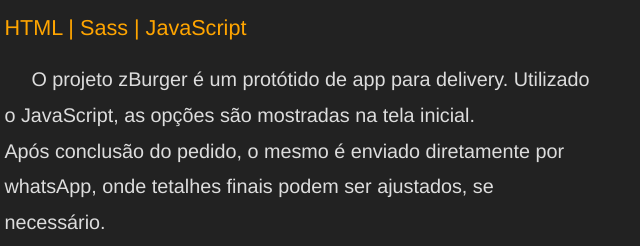
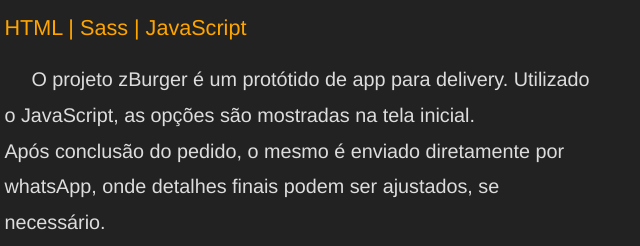
Before and after one commit to DiogoZdev/DiogoZdev.github.io, a plain HTML site: page portfolio.html in a window 1280 px wide. Shown: the part 341-587 px from the top of the page, 486-1126 px from the left. Drawn offline with Linux system fonts and the light colour scheme.

Commit message:
gramatical correction

```diff
--- a/portfolio.html
+++ b/portfolio.html
@@ -55,7 +55,7 @@
                                 <br><br>
                                 <p> O projeto zBurger é um protótido de app para delivery.
                                     Utilizado o JavaScript, as opções são mostradas na tela inicial. <br>
-                                    Após conclusão do pedido, o mesmo é enviado diretamente por whatsApp, onde tetalhes finais podem ser ajustados, se necessário.</p>
+                                    Após conclusão do pedido, o mesmo é enviado diretamente por whatsApp, onde detalhes finais podem ser ajustados, se necessário.</p>
 
                                 <div class="card-btnArea flex">
                                     <a href="https://github.com/diogozdev/zburger" target="_blank">Código</a>
```
